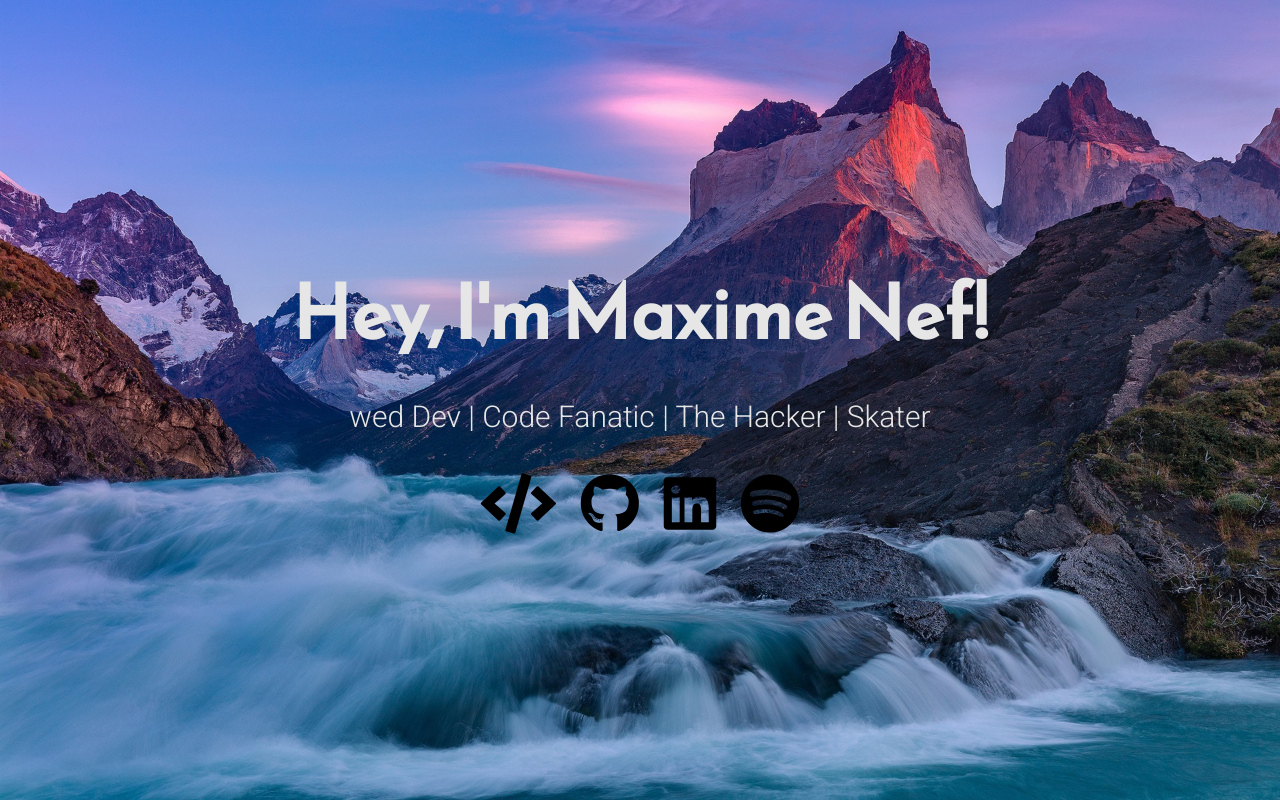
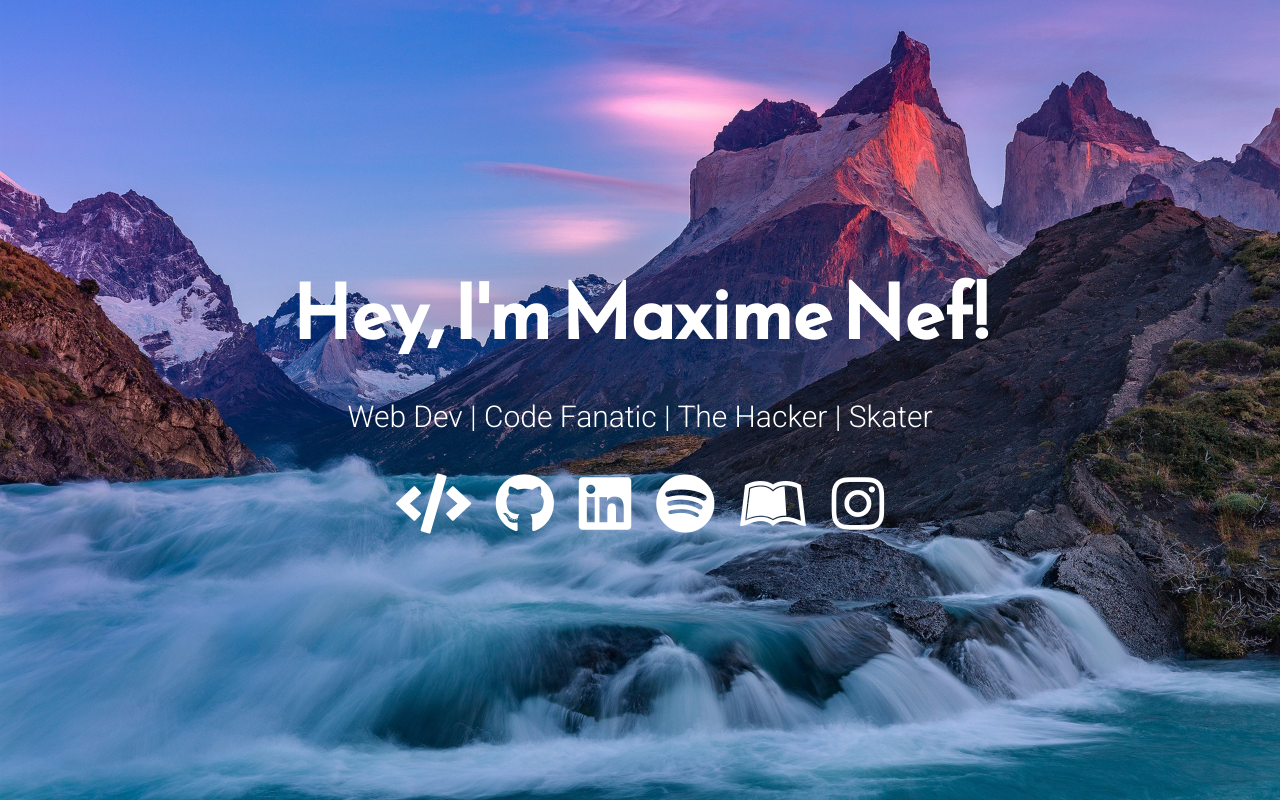
Before and after one commit to MaximeNef/MaximeNef.github, a plain HTML site: page index.html in a window 1280 px wide. Drawn offline with Linux system fonts and the light colour scheme.

Commit message:
2ieme rendu

```diff
--- a/css/themes/indigo-white.css
+++ b/css/themes/indigo-white.css
@@ -2,12 +2,12 @@
 
 main {
 	background-image: url(fond2.jpg);
-	color: #e6e6e6;
+	color: #ffffff;
 	background-size: cover;
 }
 
 .icons-social a {
-	color: #000000;
+	color: #ffffff;
 }
 
 .icons-social a svg path{
--- a/index.html
+++ b/index.html
@@ -26,13 +26,17 @@
 <body>
 	<main>
 		<div class="intro">Hey, I'm Maxime Nef!</div>
-		<div class="tagline"> wed Dev | Code Fanatic | The Hacker | Skater  </div>
+		<div class="tagline"> Web Dev | Code Fanatic | The Hacker | Skater  </div>
 		<!-- Find your icons from here - https://fontawesome.com/icons?d=gallery&s=brands -->
 		<div class="icons-social">
 		    <a terget="_blank" href="https://my.becode.org/profile/junior/maxime-nef"><i class="fas fa-code"></i></a>
 			<a target="_blank" href="https://github.com/MaximeNef"><i class="fab fa-github"></i></a>
 			<a target="_blank" href="https://www.linkedin.com/in/maxime-nef-1408791b9/"><i class="fab fa-linkedin"></i></a>
 			<a target="_blank" href="https://open.spotify.com/playlist/3nnDBa3AV3WsVI0qUptISu?si=8OH3jKVxTrOC_eOPM2Q3nQ"><i class="fab fa-spotify"></i></a>
+            <a target="_blank" href="https://www.sololearn.com/Profile/19159223"><i class="fab fa-leanpub"></i></a>
+            <a target="_blank" href="https://www.instagram.com/skate4evere/"><i class="fab fa-instagram"></i></a>
+
+
 
         </div>
 	</main>
```
